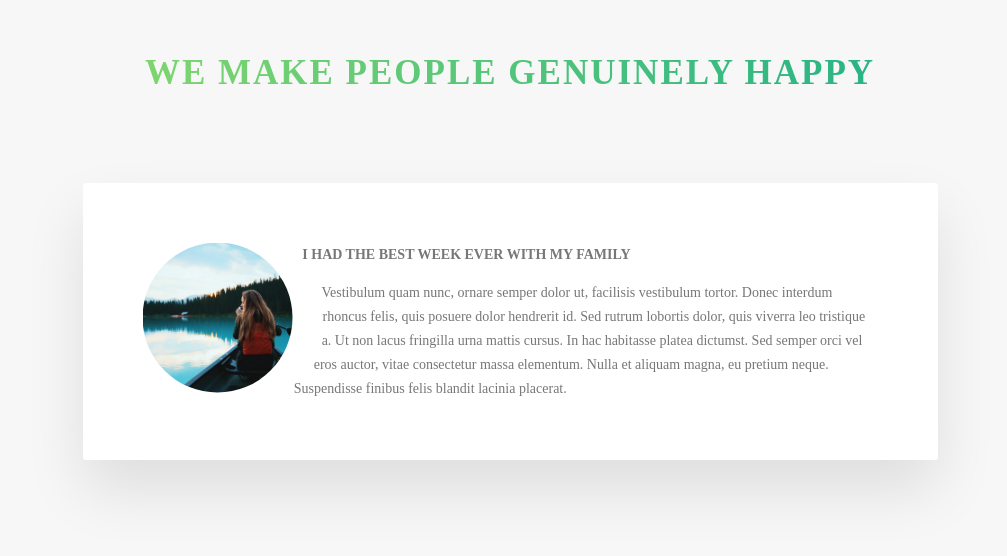
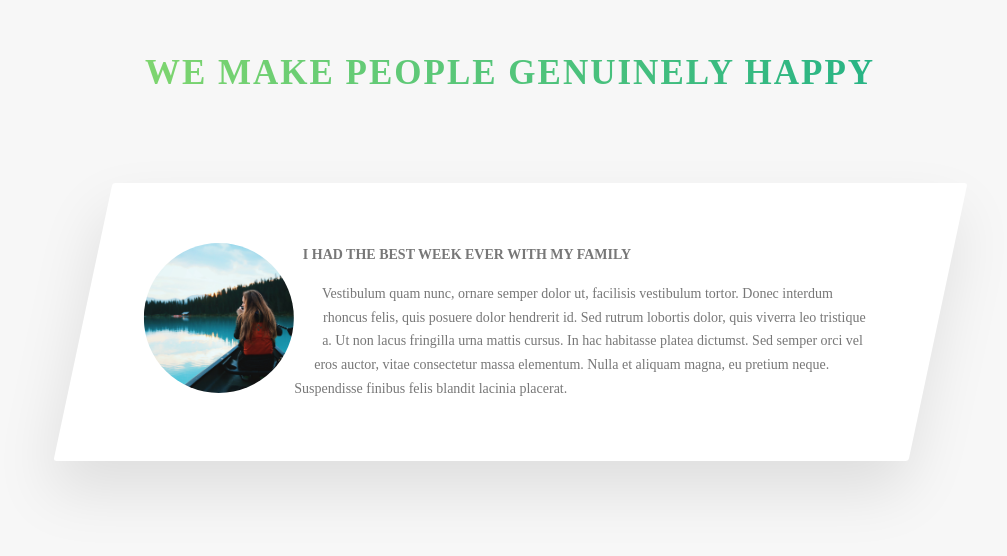
Before and after one commit to Dekstryn/Natours, a website: page index.html in a window 1280 px wide. Shown: the part 3524-4080 px from the top of the page, without its empty margins (130-1137 px from the left). Drawn offline with Linux system fonts and the light colour scheme.

Commit message:
Set trapez shape in story section

```diff
--- a/components/stories.scss
+++ b/components/stories.scss
@@ -7,6 +7,7 @@
   padding: 6rem;
   padding-left: 9rem;
   font-size: $default-font-size;
+  transform: skewX(-12deg);
 
   &__shape{
     width: 15rem;
@@ -14,9 +15,12 @@
     float: left;
     shape-outside: circle(50% at 50% 50%);
     clip-path: circle(50% at 50% 50%);
-    transform: translateX(-3rem);
+    transform: translateX(-3rem) skewX(12deg);
   }
   &__img{
     height: 100%;
   }
+  &__text{
+    transform: skewX(12deg);
+  }
 }
```
Also changed, not shown: css/style.css.
